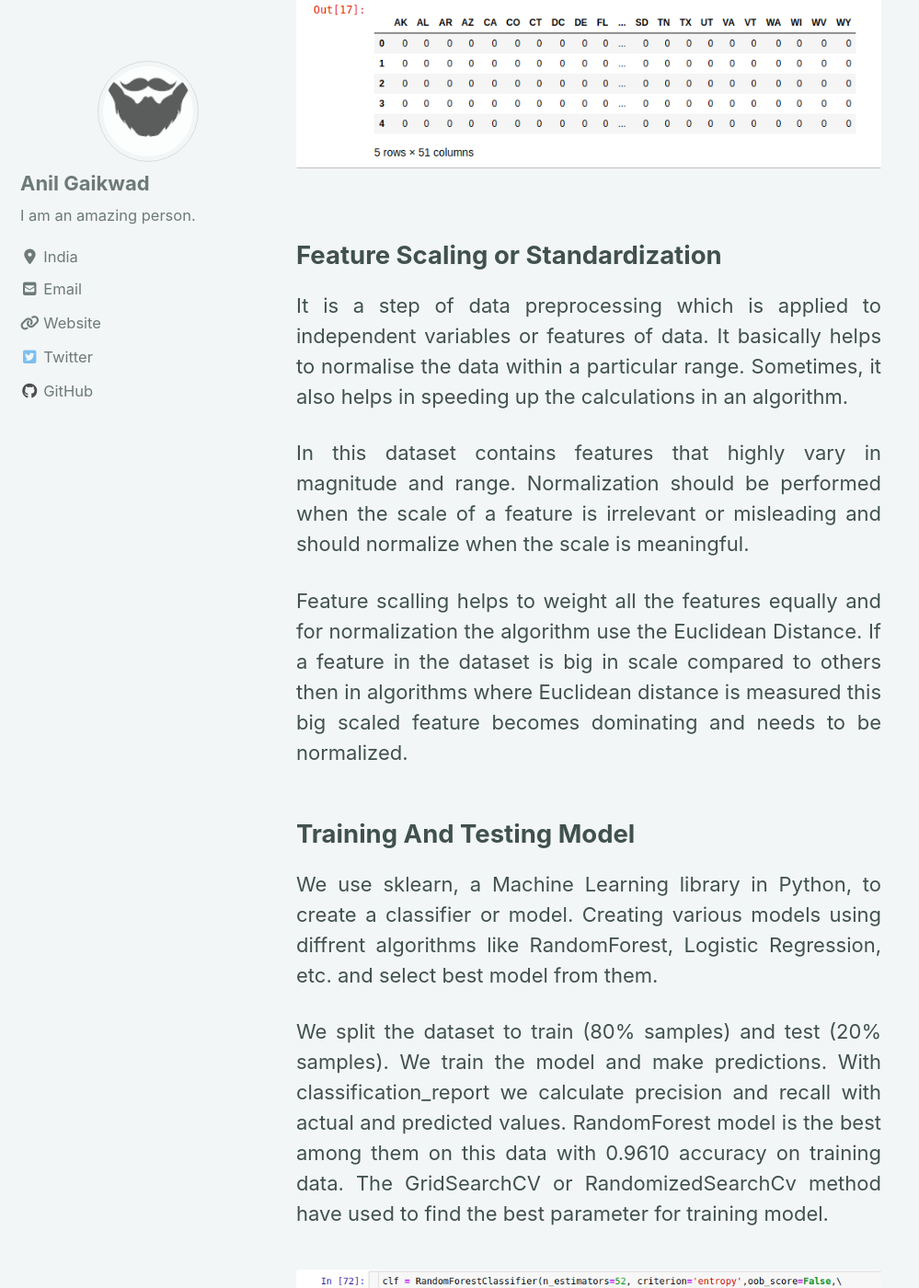
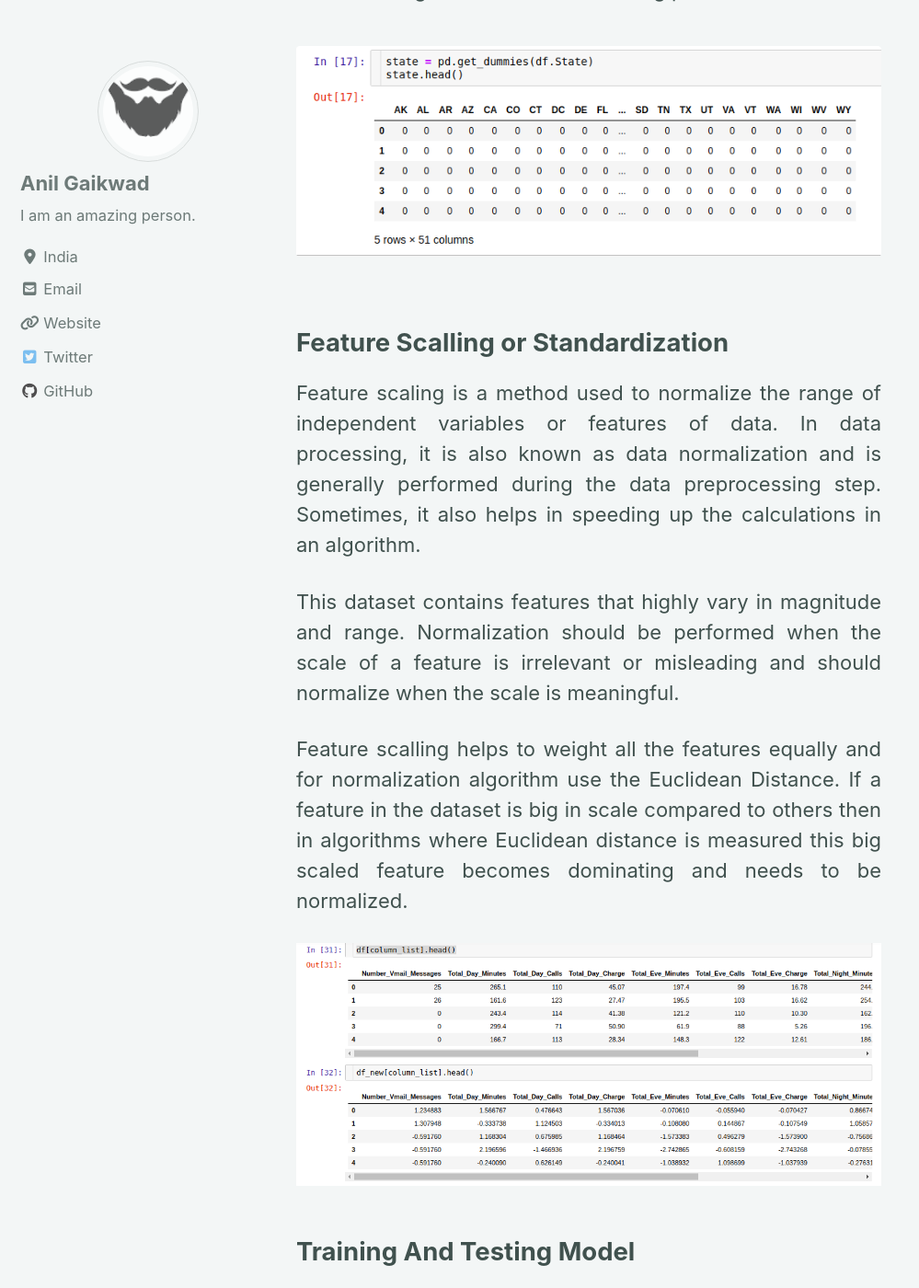
Before and after one commit to AnilLG/blog, a Jekyll site: the page built from _posts/2019-07-23-Customer-churn.md, in a window 1280 px wide and 1400 px high, scrolled down 5654 px. Shown: the whole window at 92% size, without its empty margins (0-999 px from the left). Built offline with Jekyll 4.4.1, drawn with Linux system fonts in a browser that asks for light colours; cached includes are drawn as plain includes; nearby versions of some CDN libraries; some of the changed text lies outside the part shown.

Commit message:
git add .

```diff
--- a/_config.yml
+++ b/_config.yml
@@ -21,10 +21,10 @@ title_separator          : "-"
 subtitle                 : # site tagline that appears below site title in masthead
 name                     : "Anil Gaikwad"
 description              : "An amazing website."
-url                      : # the base hostname & protocol for your site e.g. "https://mmistakes.github.io"
-baseurl                  : # the subpath of your site, e.g. "/blog"
-repository               : # GitHub username/repo-name e.g. "mmistakes/minimal-mistakes"
-teaser                   : # path of fallback teaser image, e.g. "/assets/images/500x300.png"
+url                      : #"https://anillg.github.io" # the base hostname & protocol for your site e.g. "https://mmistakes.github.io"
+baseurl                  : #"/blog" # the subpath of your site, e.g. "/blog"
+repository               : #"anillg/blog" # GitHub username/repo-name e.g. "mmistakes/minimal-mistakes"
+teaser                   : "/assets/images/500x300.png" # path of fallback teaser image, e.g. "/assets/images/500x300.png"
 logo                     : # path of logo image to display in the masthead, e.g. "/assets/images/88x88.png"
 masthead_title           : # overrides the website title displayed in the masthead, use " " for no title
 # breadcrumbs            : false # true, false (default)
@@ -84,7 +84,7 @@ naver_site_verification  :
 
 # Social Sharing
 twitter:
-  username               :
+  username               : "Anil99913432"
 facebook:
   username               :
   app_id                 :
@@ -123,16 +123,16 @@ author:
       icon: "fab fa-fw fa-twitter-square"
       url: "https://twitter.com/Anil99913432"
     # - label : "LinkedIn"
-    #   icon : "fa fa-linkedin-square"
-    #   url : "https://www.linkedin.com/in/anil-gaikwad-651598116/"
-    - label: "Facebook"
-      icon: "fab fa-fw fa-facebook-square"
+      # icon : "fa fa-linkedin-square"
+      # url : "linkedin.com/in/anilgaikwad"
+    # - label: "Facebook"
+    #   icon: "fab fa-fw fa-facebook-square"
       # url: "https://facebook.com/"
     - label: "GitHub"
       icon: "fab fa-fw fa-github"
       url: "https://github.com/AnilLG"
-    - label: "Instagram"
-      icon: "fab fa-fw fa-instagram"
+    # - label: "Instagram"
+    #   icon: "fab fa-fw fa-instagram"
       # url: "https://instagram.com/"
 
 # Site Footer
@@ -141,9 +141,12 @@ footer:
     - label: "Twitter"
       icon: "fab fa-fw fa-twitter-square"
       url: "https://twitter.com/Anil99913432"
-    - label: "Facebook"
-      icon: "fab fa-fw fa-facebook-square"
-      # url:
+    # - label: "Facebook"
+      # icon: "fab fa-fw fa-facebook-square"
+      # # url:
+    - label : "LinkedIn"
+      icon : "fa fa-linkedin-square"
+      url : "linkedin.com/in/anilgaikwad"
     - label: "GitHub"
       icon: "fab fa-fw fa-github"
       url: "https://github.com/AnilLG"
--- a/_data/navigation.yml
+++ b/_data/navigation.yml
@@ -2,12 +2,11 @@
 main:
   # - title: "Quick-Start Guide"
     # url: https://mmistakes.github.io/minimal-mistakes/docs/quick-start-guide/
-  - title: "About"
-
+  # - title: "About"
   #   url: https://mmistakes.github.io/minimal-mistakes/about/
   # - title: "Sample Posts"
   #   url: /year-archive/
   # - title: "Sample Collections"
   #   url: /collection-archive/
   # - title: "Sitemap"
-  #   url: /sitemap/
+    # url: /sitemap/
--- a/_includes/footer.html
+++ b/_includes/footer.html
@@ -12,7 +12,7 @@
       {% endfor %}
     {% endif %}
 
-    <li><a href="{% if site.atom_feed.path %}{{ site.atom_feed.path }}{% else %}{{ '/feed.xml' | relative_url }}{% endif %}"><i class="fas fa-fw fa-rss-square" aria-hidden="true"></i> {{ site.data.ui-text[site.locale].feed_label | default: "Feed" }}</a></li>
+    <!-- <li><a href="{% if site.atom_feed.path %}{{ site.atom_feed.path }}{% else %}{{ '/feed.xml' | relative_url }}{% endif %}"><i class="fas fa-fw fa-rss-square" aria-hidden="true"></i> {{ site.data.ui-text[site.locale].feed_label | default: "Feed" }}</a></li> -->
   </ul>
 </div>
 
--- a/_posts/2019-07-23-Customer-churn.md
+++ b/_posts/2019-07-23-Customer-churn.md
@@ -5,7 +5,7 @@ layout : posts
 
 
 
-# What Is Customer Churn?
+## What Is Customer Churn?
 
 <figure>
         <center>
@@ -60,7 +60,7 @@ One of the most valuable assets of a company has a data. As data is rarely share
 ## Churn Visualization
 
 <p style = "text-align: justify">
-The responce variable in the given dataset is Churn. Using the pie chart shows how many percentage of churn in the given dataset. It gives the 14.5% total amount of chustomer churn in the data.
+The responce variable is <b>Churn</b> in the given dataset . Using pie chart shows how many percentage of churn in the given dataset. It shows the 14.5% total amount of chustomer churn in the data.
 </p>
 
 <img src="{{ '/assets/churn_images/churn_ratio.png'}}" class="center">
@@ -69,7 +69,7 @@ The responce variable in the given dataset is Churn. Using the pie chart shows h
 ## Feature Engineering
 
 <p style = "text-align: justify">
- Feature engineering is the process of using domain knowledge of the data to create features that make machine learning algorithms work. Feature engineering is fundamental to the application of machine learning, and is both difficult and expensive. It is an important part in machine learning. It is very common to see categorical features in a dataset. However, our machine learning algorithm can only read numerical values. It is essential to encoding categorical features into numerical values.
+ Feature engineering is the process of using domain knowledge of the data to create features that make machine learning algorithms work. Feature engineering is fundamental to the application of machine learning. It is an important part in machine learning. It is very common to see categorical features in a dataset. However, our machine learning algorithm can only read numerical values. It is essential to encoding categorical features into numerical values.
 </p>
 
 <p style = "text-align: justify">
@@ -86,7 +86,7 @@ Here we will cover two different ways of encoding categorical features:
    2. OneHotEncoder
 
 <p style = "text-align: justify">
-    These two encoders are parts of the SciKit Learn library in Python, and they are used to convert categorical data, or text data, into numbers, which our predictive models can better understand.
+    These two encoders are parts of the scikit Learn library in Python, and they are used to convert categorical data, or text data, into numbers, which our predictive models can better understand.
     If feature having two categories then LabelEncoder works well on that feature, and if feature having more than two categories then OneHotEncoder works well.
 </p>
 
@@ -97,10 +97,10 @@ Here we will cover two different ways of encoding categorical features:
 </figure>
 
 <p style = "text-align: justify">
-    The above figure shows State, International_Plan, and Voice_Mail_Plan are categorical features in the dataset. So converting this categorical features into numerical.
+    The above figure shows State, International_Plan, and Voice_Mail_Plan are categorical features in the dataset. So, this categorical features are converted into numerical using encoder.
 </p>
 <p style = "text-align: justify">
-    Applying OneHot encoding on state because it contains more than two states. The get_dummies() means OneHot encoding in pandas. Likewise other categorical features also converted into numerical.
+    Applying OneHot encoding on state feature because it contains more than two categories. Using get_dummies() converted it into numerical. Likewise other categorical features also converted into numerical.
 </p>
 
 The below figure shows how encoding performs.
@@ -111,21 +111,21 @@ The below figure shows how encoding performs.
     </center>
 </figure>
 
-## Feature Scaling or Standardization
+## Feature Scalling or Standardization
 
 <p style = "text-align: justify">
- It is a step of data preprocessing which is applied to independent variables or features of data. It basically helps to normalise the data within a particular range. Sometimes, it also helps in speeding up the calculations in an algorithm.
+ Feature scaling is a method used to normalize the range of independent variables or features of data. In data processing, it is also known as data normalization and is generally performed during the data preprocessing step. Sometimes, it also helps in speeding up the calculations in an algorithm.
 </p>
 
 <p style = "text-align: justify">
- In this dataset contains features that highly vary in magnitude and range. Normalization should be performed when the scale of a feature is irrelevant or misleading and should normalize when the scale is meaningful.
+ This dataset contains features that highly vary in magnitude and range. Normalization should be performed when the scale of a feature is irrelevant or misleading and should normalize when the scale is meaningful.
 </p>
 
 <p style = "text-align: justify">
- Feature scalling helps to weight all the features equally and for normalization the algorithm use the Euclidean Distance. If a feature in the dataset is big in scale compared to others then in algorithms where Euclidean distance is measured this big scaled feature becomes dominating and needs to be normalized.
+ Feature scalling helps to weight all the features equally and for normalization algorithm use the Euclidean Distance. If a feature in the dataset is big in scale compared to others then in algorithms where Euclidean distance is measured this big scaled feature becomes dominating and needs to be normalized.
 </p>
 
-<!-- <img src="{{ '/assets/churn_images/scalling.png'}}" class="center"> -->
+<img src="{{'/assets/churn_images/scalling.png'}}" class="center">
 
 ## Training And Testing Model
 
@@ -134,7 +134,7 @@ We use sklearn, a Machine Learning library in Python, to create a classifier or
 </p>
 <p style = "text-align: justify">
 We split the dataset to train (80% samples) and test (20% samples). We train the model and make predictions. With classification_report we calculate precision and recall with actual and predicted values. RandomForest model is the best among them on this data with 0.9610 accuracy on training data.
-The GridSearchCV or RandomizedSearchCv method have used to find the best parameter for training model.
+The GridSearchCV or RandomizedSearchCv method used to find the best parameter for training model.
 </p>
 
 <figure>
@@ -157,7 +157,7 @@ The GridSearchCV or RandomizedSearchCv method have used to find the best paramet
         </center>
 </figure>
 
-### Precision_Score
+### Precision Score
 
 <p style = "text-align: justify">
     The precision can be calculated by dividing the total number of correctly classified positive examples by the total number of predicted positive examples. A model with high precision means few false positives. In other words, not many non-churners were classified as churners.
@@ -168,7 +168,7 @@ The GridSearchCV or RandomizedSearchCv method have used to find the best paramet
     Recall can be defined as the ratio of the total number of correctly classified positive examples divide to the total number of positive examples. A model with high recall means it correctly classified most churners.
 </p>
 
-### F1_score
+### F1 Score
 <p style = "text-align: justify">
     The f1_score is calculated using the precision and recall. F-measure which uses Harmonic Mean in place of Arithmetic Mean as it punishes the extreme values more.
 </p>
```
Also changed, not shown: other parts of _posts/2019-07-23-Customer-churn.md (+2 -2 lines).
